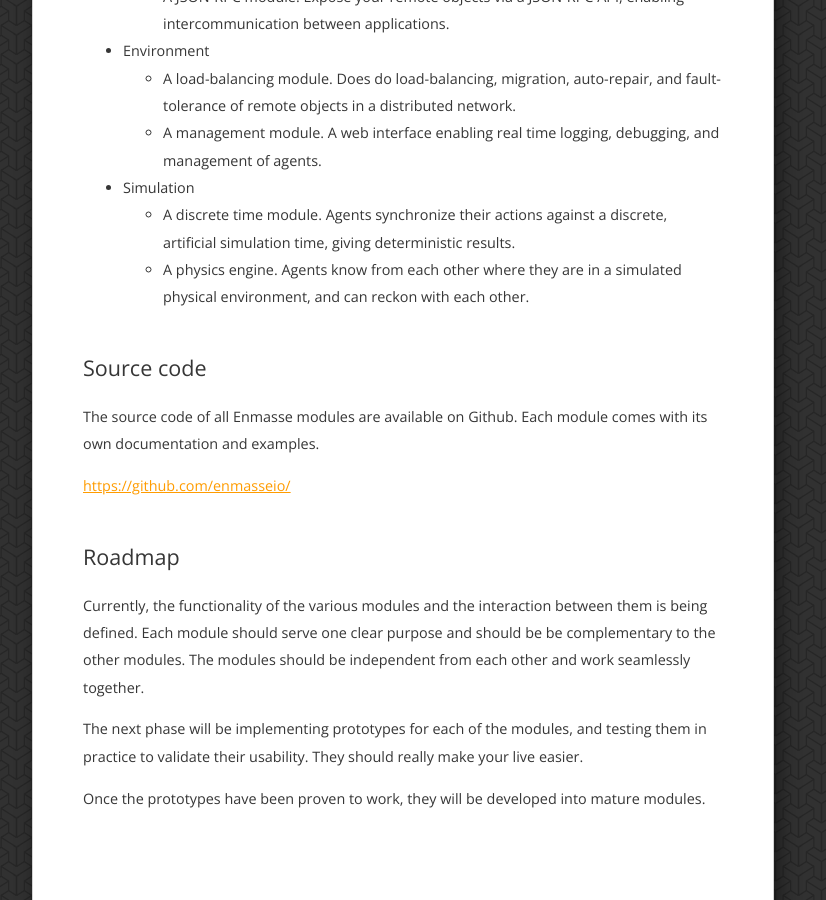
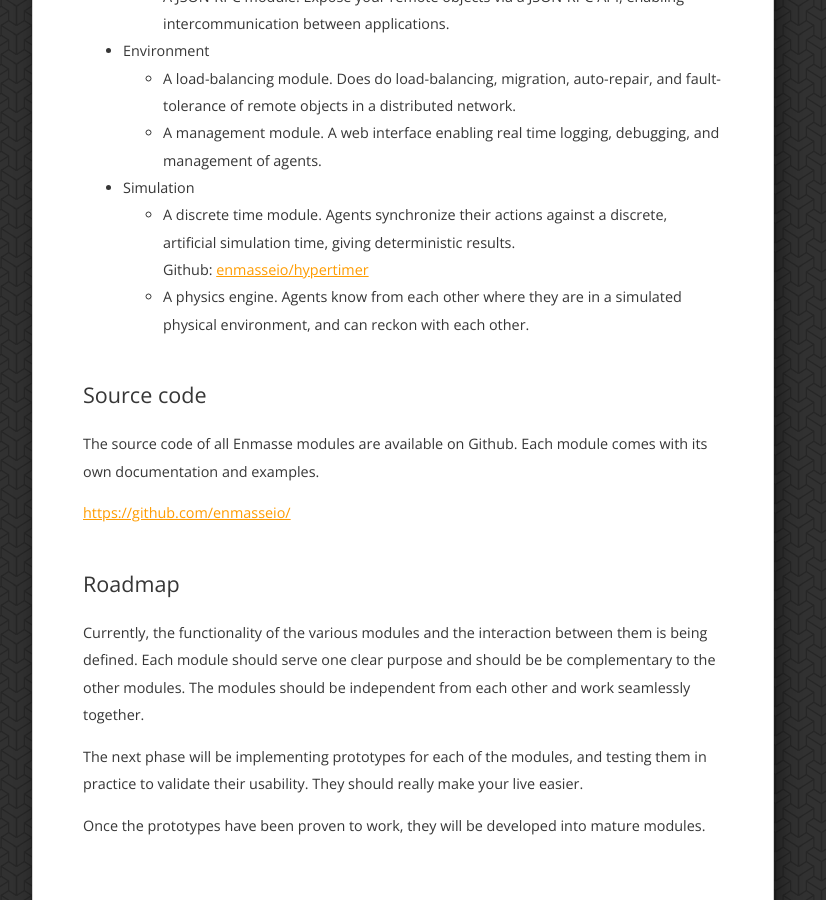
Before and after one commit to enmasseio/website, a Jekyll site: the page built from index.md, in a window 1280 px wide and 900 px high, scrolled down 1516 px. Shown: the whole window, without its empty margins (237-1063 px from the left). Built offline with Jekyll 4.4.1, drawn with Linux system fonts in a browser that asks for light colours.

Commit message:
Added link to hypertimer

```diff
--- a/index.md
+++ b/index.md
@@ -46,7 +46,8 @@
   - A load-balancing module. Does do load-balancing, migration, auto-repair, and fault-tolerance of remote objects in a distributed network.
   - A management module. A web interface enabling real time logging, debugging, and management of agents.
 - Simulation
-  - A discrete time module. Agents synchronize their actions against a discrete, artificial simulation time, giving deterministic results.
+  - A discrete time module. Agents synchronize their actions against a discrete, artificial simulation time, giving deterministic results.<br>
+    Github: [enmasseio/hypertimer](https://github.com/enmasseio/hypertimer)
   - A physics engine. Agents know from each other where they are in a simulated physical environment, and can reckon with each other.
 
 
```
